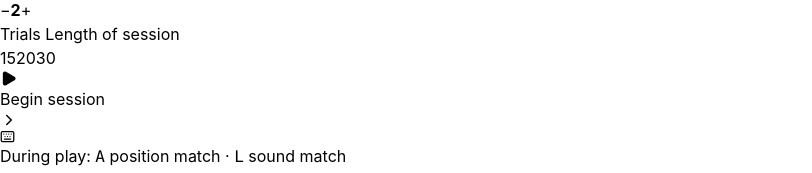
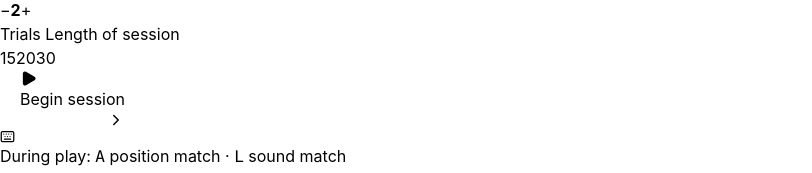
Before and after one commit to rohannbajpai/nback, a React (Vite) app: page / in a window 1280 px wide. Shown: the part 314-487 px from the top of the page, without its empty margins (0-812 px from the left). Built offline with nearby package versions, Linux system fonts and the light colour scheme.

Commit message:
Align session start button content

```diff
--- a/src/main.jsx
+++ b/src/main.jsx
@@ -67,7 +67,7 @@ function Home({n,setN,rounds,setRounds,best,onStart}){return <section className=
   <div className="setup panel"><div className="setup-head"><div><small>YOUR SESSION</small><h2>Dual {n}-Back</h2></div><span className="session-time">≈ {Math.ceil(rounds*3/60)} min</span></div>
     <div className="controls"><label>Difficulty <span>Match {n} steps back</span><div className="stepper"><button onClick={()=>setN(clamp(n-1,1,5))}>−</button><b>{n}</b><button onClick={()=>setN(clamp(n+1,1,5))}>+</button></div></label>
     <label>Trials <span>Length of session</span><div className="pills">{[15,20,30].map(x=><button className={rounds===x?'chosen':''} onClick={()=>setRounds(x)}>{x}</button>)}</div></label></div>
-    <button className="primary" onClick={onStart}><Play fill="currentColor" size={17}/> Begin session <ChevronRight size={18}/></button>
+    <button className="primary justify-start! px-5!" onClick={onStart}><Play className="shrink-0" fill="currentColor" size={17}/> <span>Begin session</span> <ChevronRight className="mr-0! ml-auto! shrink-0" size={18}/></button>
     <p className="keys"><Keyboard size={15}/> During play: <kbd>A</kbd> position match · <kbd>L</kbd> sound match</p>
   </div>
   <div className="side-note"><span>01</span><p><b>Two streams. One focus.</b><br/>Watch the position. Hear the letter. Respond when either repeats from {n} turns ago.</p></div>
```
